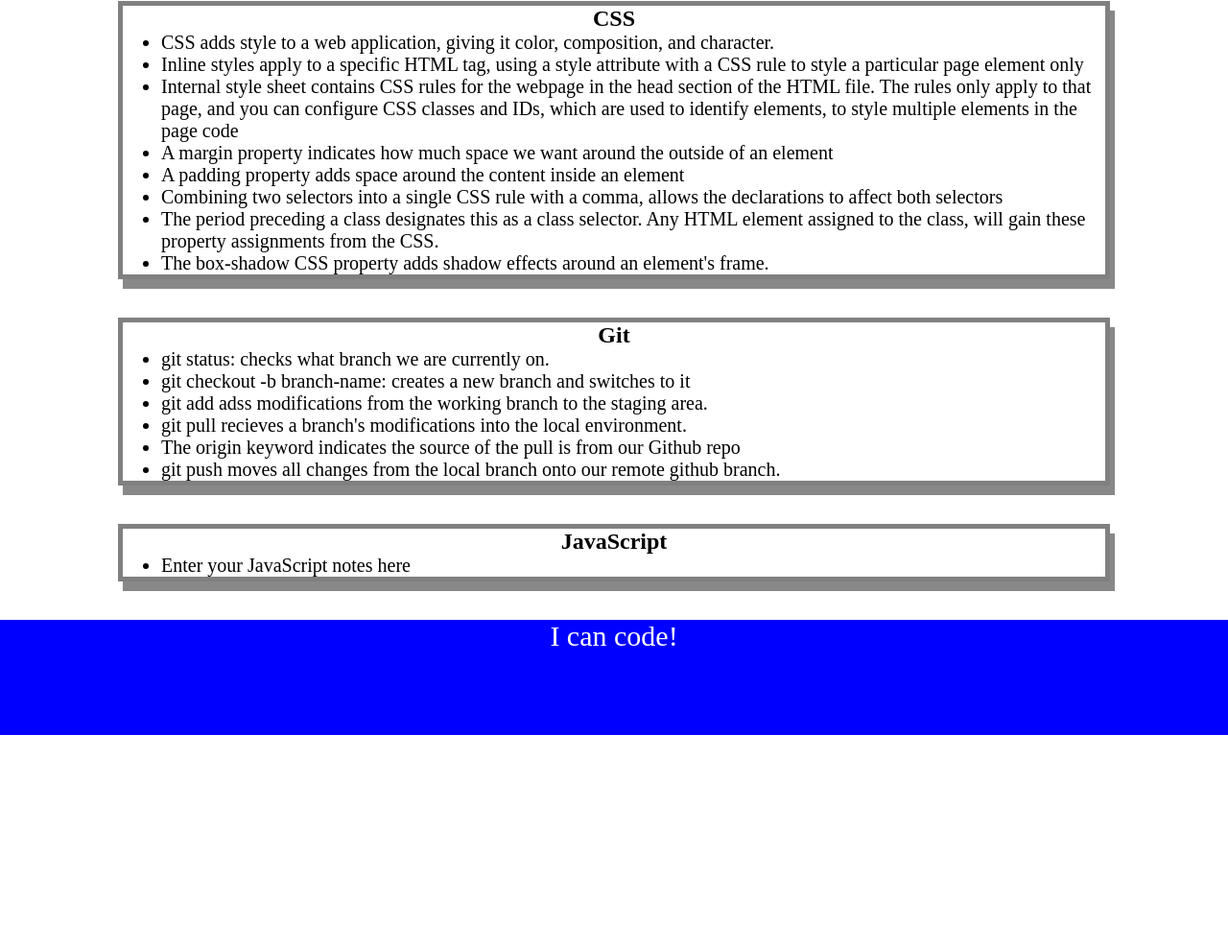
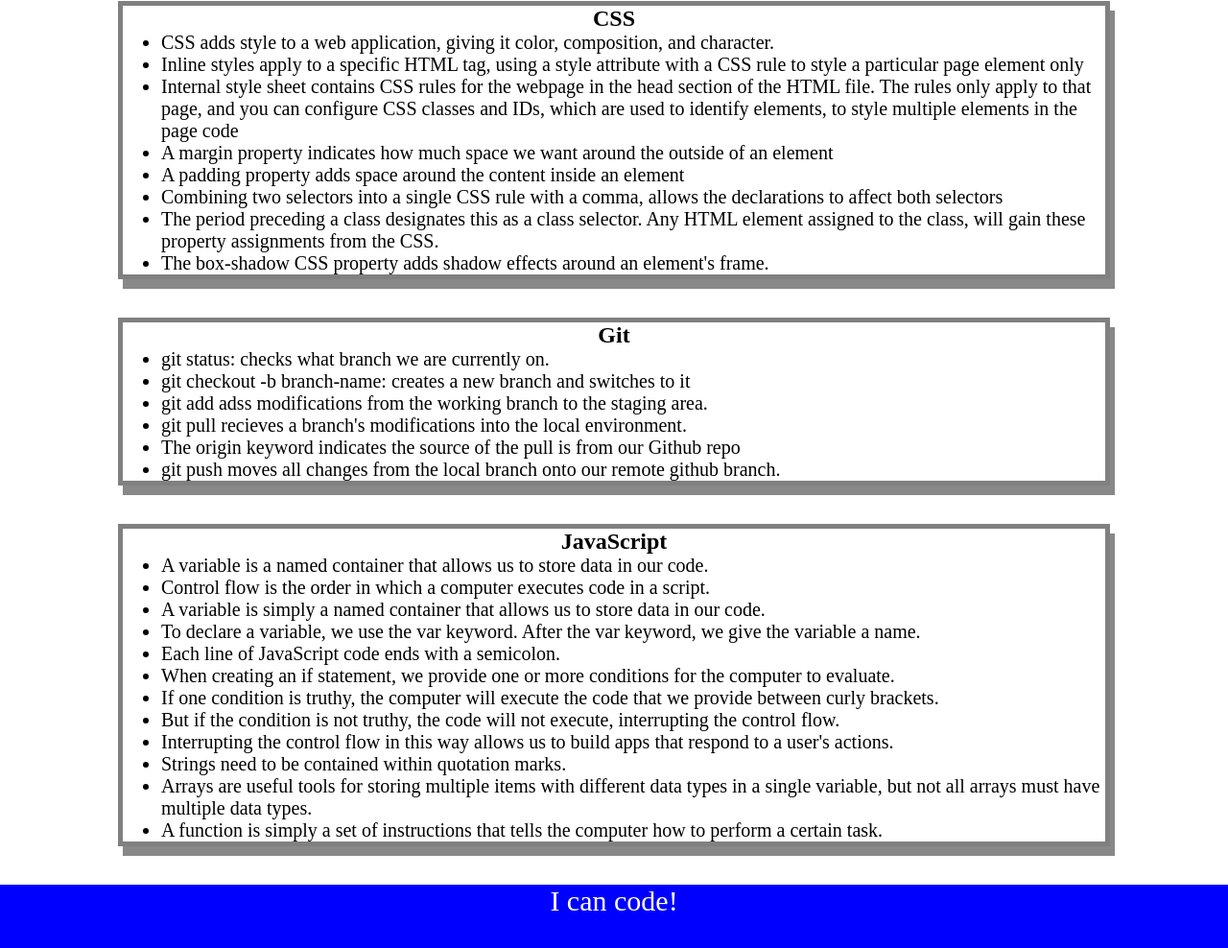
Before and after one commit to GarrettA01/prework-study-guide, a plain HTML site: page index.html in a window 1280 px wide. Shown: the part 328-1316 px from the top of the page at 96% size. Before the commit the page ends 1094 px from the top, so only its background shows below. Drawn offline with Linux system fonts and the light colour scheme.

Commit message:
updated notes

```diff
--- a/index.html
+++ b/index.html
@@ -70,7 +70,29 @@
       <section class="card" id="javascript-section">
         <h2>JavaScript</h2>
         <ul>
-          <li>Enter your JavaScript notes here</li>
+          <li>A variable is a named container that allows us to store data in our code.</li>
+
+          <li>Control flow is the order in which a computer executes code in a script.</li>
+
+          <li>A variable is simply a named container that allows us to store data in our code.</li>
+
+          <li>To declare a variable, we use the var keyword. After the var keyword, we give the variable a name.</li>
+
+          <li>Each line of JavaScript code ends with a semicolon.</li>
+
+          <li>When creating an if statement, we provide one or more conditions for the computer to evaluate.</li>
+
+          <li>If one condition is truthy, the computer will execute the code that we provide between curly brackets.</li>
+
+          <li>But if the condition is not truthy, the code will not execute, interrupting the control flow.</li>
+
+          <li>Interrupting the control flow in this way allows us to build apps that respond to a user's actions.</li>
+
+          <li>Strings need to be contained within quotation marks.</li>
+
+          <li>Arrays are useful tools for storing multiple items with different data types in a single variable, but not all arrays must have multiple data types.</li>
+
+          <li>A function is simply a set of instructions that tells the computer how to perform a certain task.</li>
         </ul>
       </section>
     </main>
```
